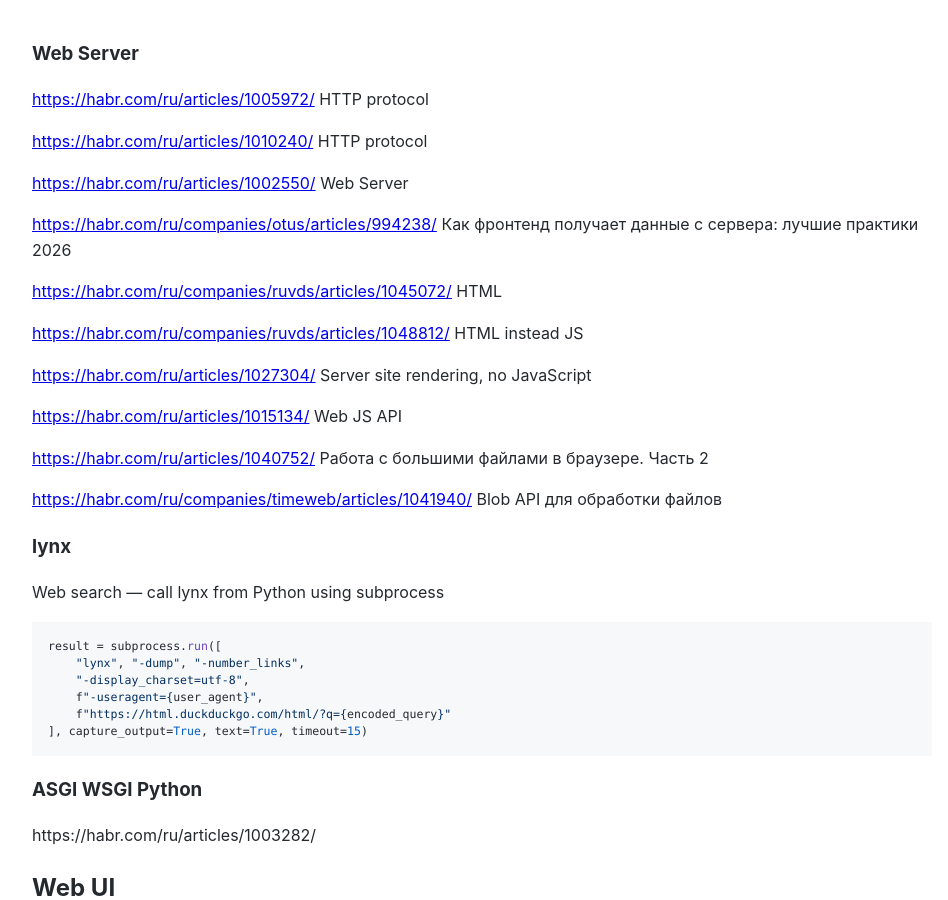
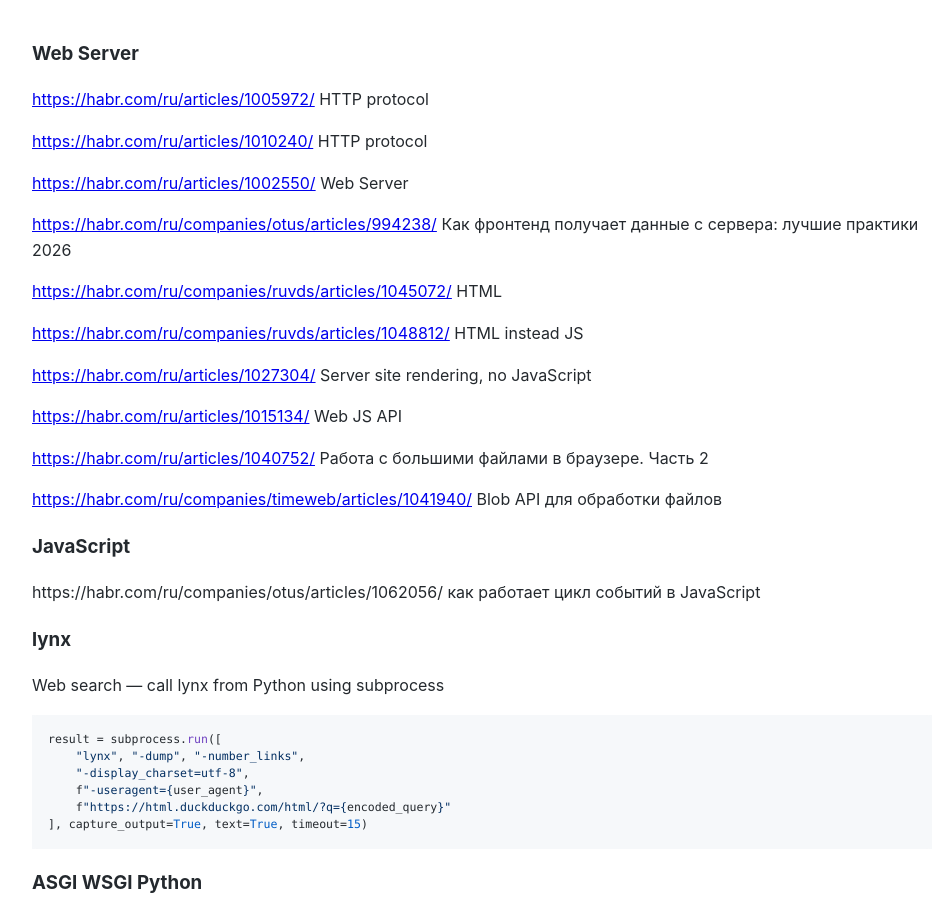
Before and after one commit to Michael-Lubinsky/michael-lubinsky.github.com, a Jekyll site: the page built from web/web.md, in a window 1280 px wide and 900 px high. Shown: the whole window, without its empty margins (158-1106 px from the left). Built offline with Jekyll 4.4.1, drawn with Linux system fonts in a browser that asks for light colours; our own code applies the rules of GitHub Pages for plain Markdown files.

Commit message:
Update web.md

```diff
--- a/web/web.md
+++ b/web/web.md
@@ -20,6 +20,10 @@
 <https://habr.com/ru/articles/1040752/>  Работа с большими файлами в браузере. Часть 2
 
 <https://habr.com/ru/companies/timeweb/articles/1041940/> Blob API для обработки файлов
+
+### JavaScript
+
+https://habr.com/ru/companies/otus/articles/1062056/ как работает цикл событий в JavaScript
 
 ### lynx
 
```
